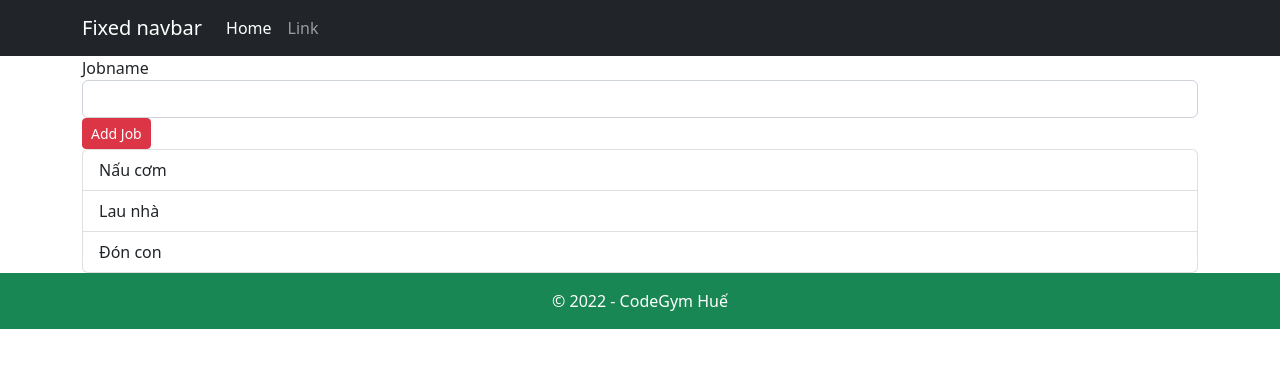
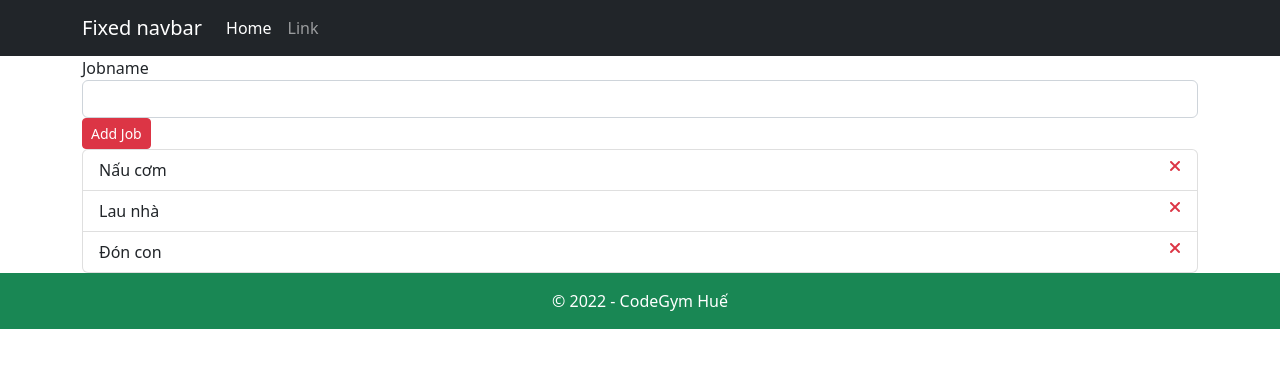
Before and after one commit to khoanguyen84/C0422I1, a React (Create React App) app in the folder Module5/react-js/: page / in a window 1280 px wide. Shown: the top 368 px of the page. Built offline with nearby package versions, Linux system fonts and the light colour scheme; no server answers.

Commit message:
ToDo App

```diff
--- a/Module5/react-js/package.json
+++ b/Module5/react-js/package.json
@@ -3,6 +3,7 @@
   "version": "0.1.0",
   "private": true,
   "dependencies": {
+    "@fortawesome/fontawesome-free": "^6.2.0",
     "@testing-library/jest-dom": "^5.16.5",
     "@testing-library/react": "^13.4.0",
     "@testing-library/user-event": "^13.5.0",
--- a/Module5/react-js/src/App.js
+++ b/Module5/react-js/src/App.js
@@ -1,4 +1,5 @@
 import './App.css';
+import '../node_modules/@fortawesome/fontawesome-free/css/all.min.css';
 import Main from './components/Main/Main';
 import Header from './components/Header/Header';
 import Footer from './components/Footer/Footer';
--- a/Module5/react-js/src/components/ToDo/ToDo.js
+++ b/Module5/react-js/src/components/ToDo/ToDo.js
@@ -26,6 +26,14 @@ function ToDo() {
 
     const handleInput = (e) => {
         setJobname(e.target.value)
+    }
+
+    const handleRemove = (idx) => {
+        let confirm = window.confirm("Bạn có muốn xóa công việc này không?");
+        if (confirm) {
+            let data = jobs.filter((job, index) => index !== idx);
+            setJobs(data);
+        }
     }
     return (
         <div className="container">
@@ -60,7 +68,15 @@ function ToDo() {
                 <ul className="list-group">
                     {
                         jobs.map((job, index) => (
-                            <li key={index} className="list-group-item">{job}</li>
+                            <li key={index} className="list-group-item">{job}
+                                <i className="fa fa-times text-danger ms-2 float-end" role="button" onClick={() => handleRemove(index)}></i>
+                                {/* <span role="button"
+                                    title="Remove Job"
+                                    className="ms-2 text-danger"
+                                    onClick={() => handleRemove(index)}
+                                >&times;
+                                </span> */}
+                            </li>
                         ))
                     }
                 </ul>
```
Also changed, not shown: 1 other file (tests, documents, lock files or other folders).
